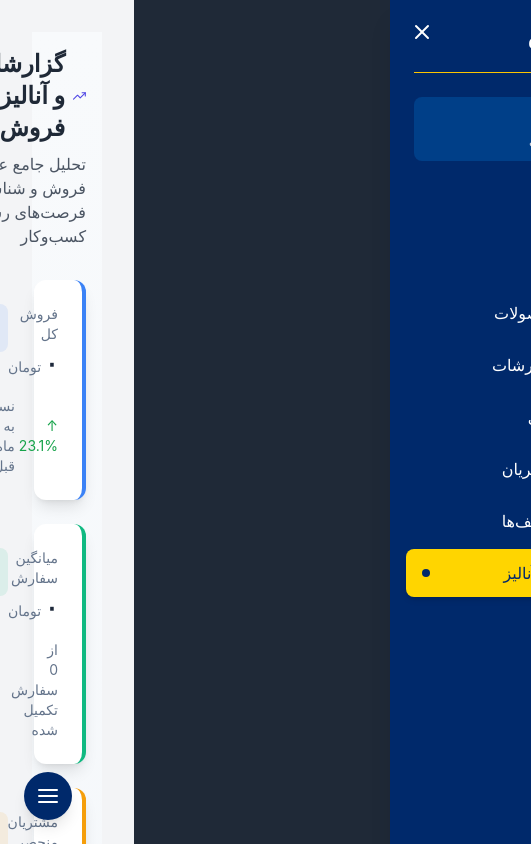
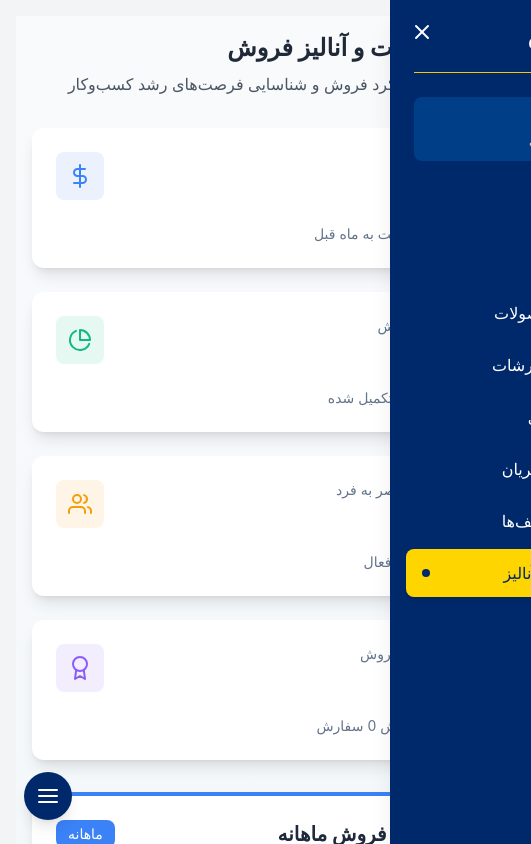
Before and after one commit to pooria159/grosha_frontend, a React (Vite) app: page /seller-dashboard/reports in a window 390 px wide. Shown: the whole page, 531 px wide, since content can reach past the window. Built offline with nearby package versions, Linux system fonts and the light colour scheme.

Commit message:
fix bug in sidebar

```diff
--- a/src/pages/css/DashboardSlider.css
+++ b/src/pages/css/DashboardSlider.css
@@ -1,35 +1,78 @@
-.sidebar-container {
+::-webkit-scrollbar {
+    width: 8px;
+}
+
+.sidebar {
     scrollbar-width: thin;
     scrollbar-color: #4B5563 #1F2937;
 }
 
-.sidebar-container::-webkit-scrollbar {
-    width: 8px;
-}
-
-.sidebar-container::-webkit-scrollbar-track {
+.sidebar::-webkit-scrollbar-track {
     background: #1F2937;
 }
 
-.sidebar-container::-webkit-scrollbar-thumb {
+.sidebar::-webkit-scrollbar-thumb {
     background-color: #4B5563;
     border-radius: 4px;
+    border: 1px solid #1F2937;
 }
 
-.content {
+.main-content {
     scrollbar-width: thin;
     scrollbar-color: #D1D5DB #F3F4F6;
 }
 
-.content::-webkit-scrollbar {
-    width: 8px;
-}
-
-.content::-webkit-scrollbar-track {
+.main-content::-webkit-scrollbar-track {
     background: #F3F4F6;
 }
 
-.content::-webkit-scrollbar-thumb {
+.main-content::-webkit-scrollbar-thumb {
     background-color: #D1D5DB;
     border-radius: 4px;
+    border: 1px solid #F3F4F6;
 }
+
+@media (max-width: 767px) {
+    .sidebar {
+        transform: translateX(100%);
+        transition: transform 0.3s ease-in-out;
+    }
+
+    .sidebar.open {
+        transform: translateX(0);
+    }
+
+    .main-content {
+        width: 100%;
+        margin-right: 0;
+    }
+}
+
+@media (min-width: 768px) {
+    .sidebar {
+        transform: translateX(0);
+        width: 16rem;
+    }
+
+    .main-content {
+        margin-right: 16rem;
+    }
+}
+
+.overlay {
+    position: fixed;
+    top: 0;
+    left: 0;
+    right: 0;
+    bottom: 0;
+    background-color: rgba(0, 0, 0, 0.5);
+    z-index: 30;
+    opacity: 0;
+    pointer-events: none;
+    transition: opacity 0.3s ease-in-out;
+}
+
+.overlay.active {
+    opacity: 1;
+    pointer-events: auto;
+}
--- a/src/pages/customer/CustomerDashboard.tsx
+++ b/src/pages/customer/CustomerDashboard.tsx
@@ -1,20 +1,35 @@
-import React from "react";
+import React, { useState, useEffect } from "react";
 import { Outlet } from "react-router-dom";
 import Sidebar from "../../components/customer/Sidebar";
 import "../css/DashboardSlider.css";
 
 const CustomerDashboard: React.FC = () => {
-    return (
-        <div className="flex flex-row-reverse min-h-screen bg-[#FDC500] overflow-hidden">
-            <div className="sidebar-container w-64 bg-[#00296B] text-white h-screen overflow-y-auto shadow-lg">
-                <Sidebar />
-            </div>
+  const [isMobileView, setIsMobileView] = useState(window.innerWidth < 768);
 
-            <div className="content flex-1 p-8 overflow-y-auto h-screen bg-[#ffffff]">
-                <Outlet />
-            </div>
+  useEffect(() => {
+    const handleResize = () => {
+      setIsMobileView(window.innerWidth < 768);
+    };
+
+    window.addEventListener("resize", handleResize);
+    return () => window.removeEventListener("resize", handleResize);
+  }, []);
+
+  return (
+    <div className="relative flex min-h-screen bg-[#FDC500]">
+      <Sidebar />
+
+      <div
+        className={`flex-1 transition-all duration-300 ${
+          isMobileView ? "mr-0" : "md:ml-64"
+        }`}
+      >
+        <div className="p-4 md:p-8 h-screen overflow-y-auto bg-[#ffffff]">
+          <Outlet />
         </div>
-    );
+      </div>
+    </div>
+  );
 };
 
 export default CustomerDashboard;
--- a/src/pages/seller/SellerDashboard.tsx
+++ b/src/pages/seller/SellerDashboard.tsx
@@ -1,20 +1,35 @@
-import React from "react";
+import React, { useState, useEffect } from "react";
 import { Outlet } from "react-router-dom";
 import Sidebar from "../../components/seller/Sidebar";
 import "../css/DashboardSlider.css";
 
 const SellerDashboard: React.FC = () => {
-    return (
-        <div className="flex flex-row-reverse min-h-screen bg-gray-100 overflow-hidden">
-            <div className="sidebar-container w-64 bg-gray-800 text-white h-screen overflow-y-auto">
-                <Sidebar />
-            </div>
+  const [isMobileView, setIsMobileView] = useState(window.innerWidth < 768);
 
-            <div className="content flex-1 p-8 overflow-y-auto h-screen">
-                <Outlet />
-            </div>
+  useEffect(() => {
+    const handleResize = () => {
+      setIsMobileView(window.innerWidth < 768);
+    };
+
+    window.addEventListener("resize", handleResize);
+    return () => window.removeEventListener("resize", handleResize);
+  }, []);
+
+  return (
+    <div className="relative flex min-h-screen bg-gray-100">
+      <Sidebar />
+
+      <div
+        className={`flex-1 transition-all duration-300 ${
+          isMobileView ? "ml-0" : "md:mr-64"
+        }`}
+      >
+        <div className="p-4 md:p-8 h-screen overflow-y-auto">
+          <Outlet />
         </div>
-    );
+      </div>
+    </div>
+  );
 };
 
 export default SellerDashboard;
```
